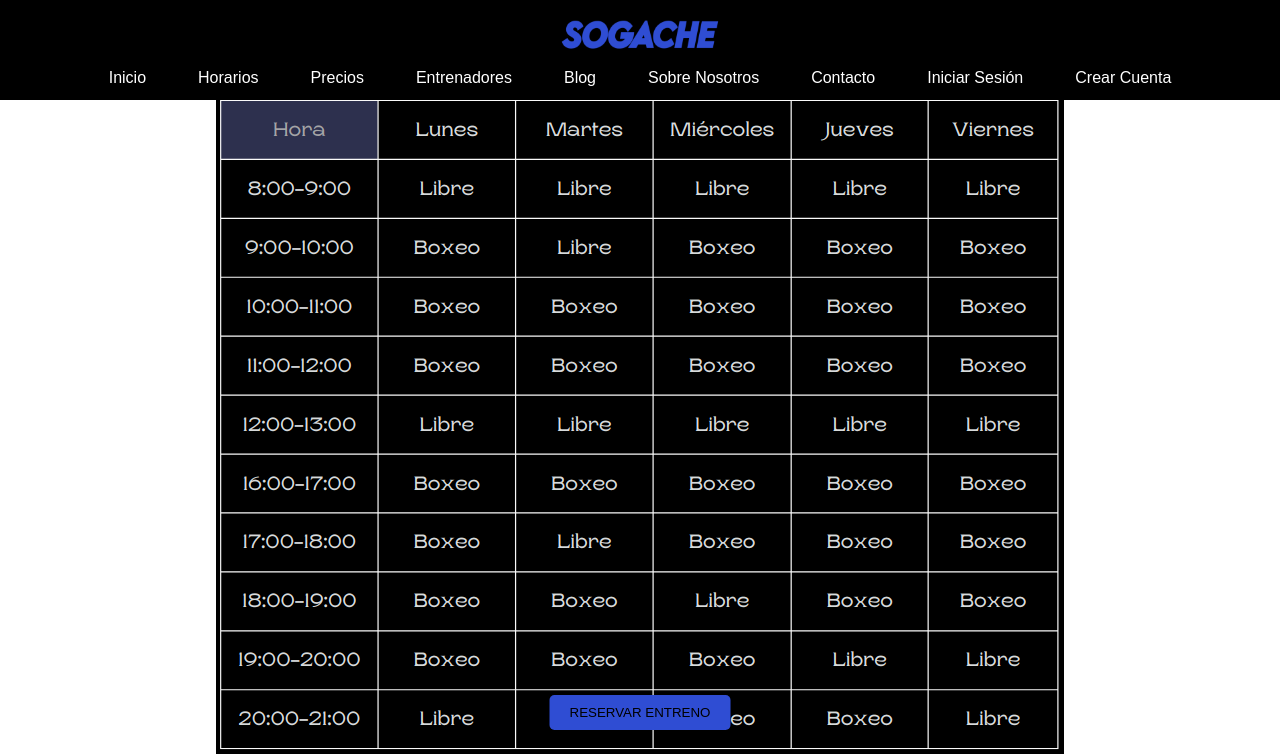
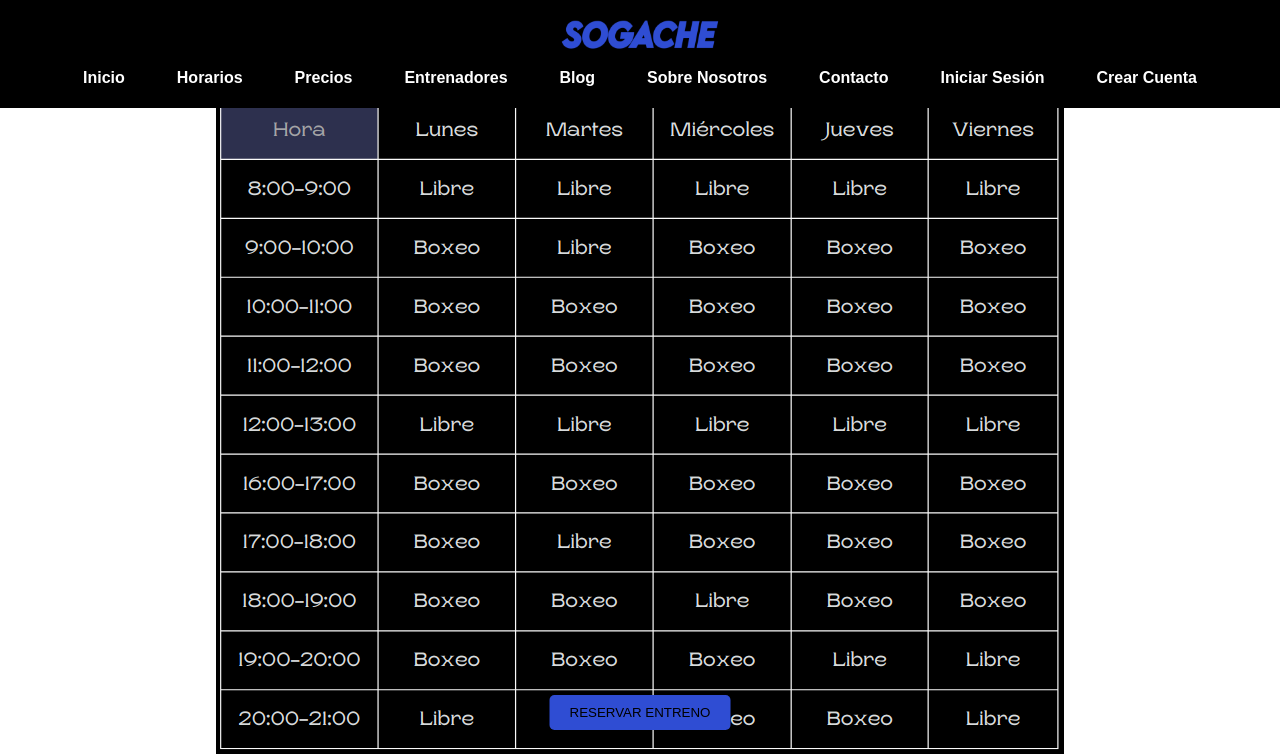
Before and after one commit to BipperTT/club_boxeo, a PHP site: page /horarios.html in a window 1280 px wide. Shown: the top 754 px of the page. Run offline with PHP 8.4, Linux system fonts and the light colour scheme.

Commit message:
update navbar

```diff
--- a/proyecto-20240521T060509Z-001/proyecto/frontend/styles/comun.css
+++ b/proyecto-20240521T060509Z-001/proyecto/frontend/styles/comun.css
@@ -15,7 +15,7 @@ header {
     text-align: center;
     position: fixed;
     width: 100%;
-    height: 100px;
+    height: 108px;
     padding-top: 20px;
     z-index: 1000
 }
@@ -54,6 +54,7 @@ header nav ul li a {
     position: relative;
     display: inline-block;
     transition: color 0.3s ease, transform 0.3s ease, box-shadow 0.3s ease, opacity 0.3s ease;
+    font-weight: bold;
 }
 
 header nav ul li a::after {
@@ -63,12 +64,13 @@ header nav ul li a::after {
     height: 2px;
     bottom: -2px;
     left: 50%;
-    background-color: #2f4dd3;
+    background-color: #2F4DD3;
     transition: width 0.3s ease, left 0.3s ease;
+    font-weight: bolder;
 }
 
 header nav ul li a:hover {
-    color: #2f4dd3;
+    color: #2F4DD3;
     transform: scale(1.2) ;
     box-shadow: 0 4px 8px rgba(0, 0, 0, 0.3);
     opacity: 0.9;
```
